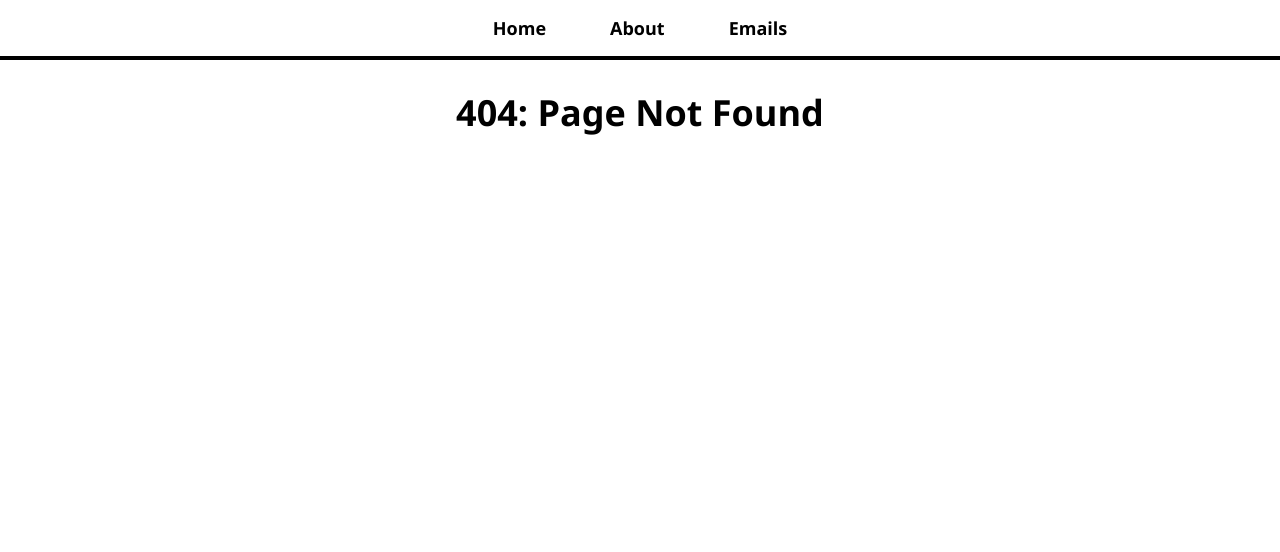
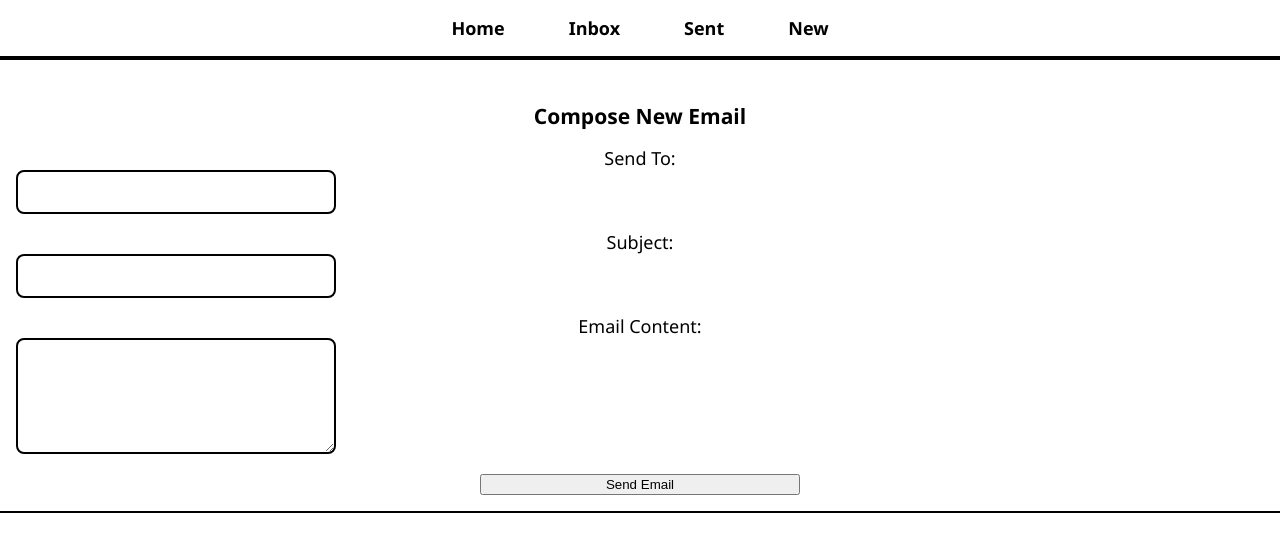
Before and after one commit to Guygolpur/Guy-Golpur-08-12-2020-front, a React (Create React App) app: page /composeNewEmail in a window 1280 px wide. Before the commit this address had no page. Shown: the top 552 px of the page. Built offline with nearby package versions, Linux system fonts and the light colour scheme.

Commit message:
Adding compose email and db data.

```diff
--- a/package.json
+++ b/package.json
@@ -2,6 +2,7 @@
   "name": "email-app",
   "version": "0.1.0",
   "private": true,
+  "proxy": "http://localhost:5000/",
   "dependencies": {
     "@testing-library/jest-dom": "^5.11.6",
     "@testing-library/react": "^11.2.2",
@@ -10,7 +11,8 @@
     "react-dom": "^17.0.1",
     "react-router-dom": "^5.2.0",
     "react-scripts": "4.0.1",
-    "web-vitals": "^0.2.4"
+    "web-vitals": "^0.2.4",
+    "whatwg-fetch": "^3.5.0"
   },
   "scripts": {
     "start": "react-scripts start",
--- a/src/App.css
+++ b/src/App.css
@@ -62,8 +62,36 @@ nav a:hover {
   border-bottom: 2px solid black;
 }
 
+.email-list-item-wrapper :hover {
+  background-color:#e0ebeb;
+}
+
 #page-body {
   max-width: 700px;
   margin: auto;
   padding-top: 64px;
 }
+
+#send-email-form {
+  border-bottom: 2px solid black;
+  padding: 16px;
+}
+
+#send-email-form h3 {
+  margin-bottom: 16px;
+}
+
+#send-email-form input, textarea {
+  display: block;
+  width: 300px;
+  padding: 8px;
+  border-radius: 8px;
+  font-family: 'Segoe UI', Tahoma, Geneva, Verdana, sans-serif;
+  font-size: 18px;
+  border: 2px solid black;
+  margin-bottom: 16px;
+}
+
+#send-email-form button {
+  width: 320px;
+}
--- a/src/App.js
+++ b/src/App.js
@@ -4,11 +4,12 @@ import {
   Switch
 } from 'react-router-dom'
 import HomePage from './screens/HomePage'
-import AboutPage from './screens/AboutPage'
 import EmailListPage from './screens/EmailListPage'
 import EmailPage from './screens/EmailPage'
 import NavBar from './NavBar'
 import PageNotFound from './screens/PageNotFound'
+import SentEmailList from './components/SentEmailList'
+import ComposeEmailForm from './components/ComposeEmailForm'
 import './App.css'
 
 function App() {
@@ -19,9 +20,10 @@ function App() {
         <div id="page-body"></div>
         <Switch>
           <Route path="/" component={HomePage} exact />
-          <Route path="/about" component={AboutPage} />
           <Route path="/email-list" component={EmailListPage} />
           <Route path="/email/:senderEmailId" component={EmailPage} />
+          <Route path="/sent-email-list" component={SentEmailList} />
+          <Route path="/composeNewEmail" component={ComposeEmailForm}/>
           <Route component={PageNotFound} />
         </Switch>
       </div>
--- a/src/NavBar.js
+++ b/src/NavBar.js
@@ -1,5 +1,7 @@
 import React from 'react'
 import { Link } from 'react-router-dom'
+
+const accountEmailAddress = "guygolpur@gmail.com"
 
 const NavBar = () => (
     <nav>
@@ -8,10 +10,13 @@ const NavBar = () => (
                 <Link to="/">Home</Link>
             </li>
             <li>
-                <Link to="/about">About</Link>
+                <Link to="/email-list">Inbox</Link>
             </li>
             <li>
-                <Link to="/email-list">Emails</Link>
+                <Link to="/sent-email-list">Sent</Link>
+            </li>
+            <li>
+                <Link to="/composeNewEmail">New</Link>
             </li>
         </ul>
     </nav>
--- /dev/null
+++ b/src/components/ComposeEmailForm.js
@@ -0,0 +1,42 @@
+import React, { useState } from 'react'
+
+const ComposeEmailForm = ({ emailAccount, setEmailInfo }) => {
+    const [receiverEmailAddress, setReceiverEmailAddress] = useState('')
+    const [emailSubject, setEmailSubject] = useState('')
+    const [emailContent, setEmailContent] = useState('')
+    const senderEmailAccount = 'guygolpur@gmail.com'
+
+    const addComment = async () => {
+        const result = await fetch(`/api/composeNewEmail`, {
+            method: 'post',
+            body: JSON.stringify({ senderEmailAccount, receiverEmailAddress, subject: emailSubject, messageContent: emailContent }),
+            headers: {
+                'Content-Type': 'application/json',
+            }
+        })
+        const body = await result.json()
+        console.log('body: ', body)
+        // setEmailInfo(body)
+    }
+
+    return (
+        <div id="send-email-form">
+            <h3>Compose New Email</h3>
+            <label>
+                Send To:
+            <input type="text" value={receiverEmailAddress} onChange={(event) => setReceiverEmailAddress(event.target.value)} />
+            </label>
+            <label>
+                Subject:
+            <input type="text" value={emailSubject} onChange={(event) => setEmailSubject(event.target.value)} />
+            </label>
+            <label>
+                Email Content:
+            <textarea rows="4" cols="50" value={emailContent} onChange={(event) => setEmailContent(event.target.value)} />
+            </label>
+            <button onClick={() => addComment()}>Send Email</button>
+        </div>
+    )
+}
+
+export default ComposeEmailForm
--- a/src/components/EmailList.js
+++ b/src/components/EmailList.js
@@ -2,15 +2,17 @@ import React from 'react'
 import { Link } from 'react-router-dom'
 
 const EmailList = ({ inboxesContent }) => (
-    <>
+    <div className="email-list-item-wrapper">
         {inboxesContent.map((email, key) => (
-            <Link className="email-list-item" key={key} to={`/email/${email.id}`}>
-                <h3>from : {email.senderEmailAddress}</h3>
-                <h4>Subject: {email.subject}</h4>
-                <p>Message brief: {email.messageContent.substring(0, 30)}...</p>
-            </Link>
+            <div className="email-list-item-wrapper">
+                <Link className="email-list-item" key={key} to={`/email/${email.id}`}>
+                    <h3>from : {email.senderEmailAddress}</h3>
+                    <h4>Subject: {email.subject}</h4>
+                    <p>Message brief: {email.messageContent.substring(0, 30)}...</p>
+                </Link>
+            </div>
         ))}
-    </>
+    </div>
 )
 
 export default EmailList
--- /dev/null
+++ b/src/components/SentEmailList.js
@@ -0,0 +1,38 @@
+import React, { useState, useEffect } from 'react'
+
+const SentEmailList = () => {
+    var emailAccount = 'guygolpur@gmail.com'
+    const [sentEmails, setSentEmails] = useState([]);
+
+    useEffect(() => {
+        const fetchData = async () => {
+            try {
+                const result = await fetch(`/api/sent-email-list?receiverEmailAddress=${emailAccount}`)
+                const body = await result.json()
+                setSentEmails(body)
+            } catch (err) {
+                console.log(`error: ${err}`)
+            }
+        }
+        fetchData()
+    }, [emailAccount]);
+
+
+    return (
+        <>
+            <h3>Sent Items</h3>
+            {console.log('sentEmails:', sentEmails)}
+            {sentEmails.map((sentEmail, key) => (
+                <div key={key}>
+                    <h3>to : {sentEmail.receiverEmailAddress}</h3>
+                    <h4>Subject: {sentEmail.subject}</h4>
+                    <p>Message brief: {sentEmail.messageContent.substring(0, 30)}...</p>
+                    <hr />
+                </div>
+            ))}
+        </>
+    )
+}
+
+
+export default SentEmailList
--- a/src/index.js
+++ b/src/index.js
@@ -1,3 +1,4 @@
+import 'whatwg-fetch'
 import React from 'react';
 import ReactDOM from 'react-dom';
 import './index.css';
--- a/src/screens/AboutPage.js
+++ /dev/null
@@ -1,12 +0,0 @@
-import React from 'react'
-
-const AboutPage = () => (
-    <>
-        <h1>About me!</h1>
-        <p>
-            bla bla bla
-        </p>
-    </>
-)
-
-export default AboutPage
--- a/src/screens/EmailListPage.js
+++ b/src/screens/EmailListPage.js
@@ -1,23 +1,33 @@
-import React from 'react'
-import emailContent from './email-content'
+import React, { useState, useEffect } from 'react'
 import EmailList from '../components/EmailList'
 
 const EmailListPage = () => {
+    var emailAccount = 'guygolpur@gmail.com'
+    const [emailList, setEmailList] = useState([]);
 
-    var receiverEmailAddress = 'guygolpur@gmail.com'
-    const emails = emailContent.find(email => email.receiverEmailAddress === receiverEmailAddress)
-    if (!emails) return <h1>Email does not exist</h1>
+    useEffect(() => {
+        const fetchData = async () => {
+            try {
+                const result = await fetch(`/api/email-list?receiverEmailAddress=${emailAccount}`)
+                const body = await result.json()
+                setEmailList(body)
+            } catch (err) {
+                console.log(`error: ${err}`)
+            }
+        }
+        fetchData()
+    }, [emailAccount]);
 
     var inboxesContent = []
-    emails.inbox.map((inbox, key) => (
+    emailList.map((inbox, key) => (
         inboxesContent = inboxesContent.concat(inbox)
     ))
 
     return (
         <>
-            <h1>{receiverEmailAddress} Emails</h1>
+            <h1>{emailAccount} Emails</h1>
             <hr />
-            <EmailList inboxesContent={inboxesContent}/>
+            <EmailList inboxesContent={inboxesContent} />
         </>
     )
 }
--- a/src/screens/EmailPage.js
+++ b/src/screens/EmailPage.js
@@ -1,34 +1,30 @@
-import React from 'react'
-import emailContent from './email-content'
-import EmailList from '../components/EmailList'
-import PageNotFound from './PageNotFound'
+import React, { useState, useEffect } from 'react'
 
 const EmailPage = ({ match }) => {
-
+    var emailAccount = 'guygolpur@gmail.com'
     let senderEmailId = match.params.senderEmailId
     senderEmailId = parseInt(senderEmailId)
-    console.log('senderEmailId: ', senderEmailId)
-    var receiverEmailAddress = 'guygolpur@gmail.com'
+    const [emailContent, setEmailContent] = useState([]);
 
-    const email = emailContent.find(email => email.receiverEmailAddress === receiverEmailAddress)
-    if (!email) return <PageNotFound />
-
-    var emailById = []
-    email.inbox.map((inbox, key) => {
-        if (inbox.id === senderEmailId) emailById = emailById.concat(inbox)
-    })
-
-    var otherEmails = []
-    email.inbox.map((inbox, key) => {
-        if (inbox.id !== senderEmailId) otherEmails = otherEmails.concat(inbox)
-    })
+    useEffect(() => {
+        const fetchData = async () => {
+            try {
+                const result = await fetch(`/api/email/${senderEmailId}/${emailAccount}`)
+                const body = await result.json()
+                setEmailContent(arr => [...arr, body])
+            } catch (err) {
+                console.log(`error: ${err}`)
+            }
+        }
+        fetchData()
+    }, [emailAccount]);
 
 
     return (
         <>
-            <h1>{email.receiverEmailAddress}</h1>
+            <h1>{emailAccount}</h1>
             <hr />
-            <div>{emailById.map((content, key) => (
+            <div>{emailContent.map((content, key) => (
                 <div key={key}>
                     <h2>from : {content.senderEmailAddress}</h2>
                     <h2>Subject: {content.subject}</h2>
@@ -37,9 +33,6 @@ const EmailPage = ({ match }) => {
                 </div>
             ))}
             </div>
-
-            <h1>Other Emails</h1>
-            <EmailList inboxesContent={otherEmails} />
         </>
     )
 }
--- a/src/screens/email-content.js
+++ b/src/screens/email-content.js
@@ -4,8 +4,8 @@ const emails = [
         inbox: [
             {
                 id: 0,
-                senderEmailAddress: 'from@gmail.com',
-                subject: 'check',
+                senderEmailAddress: 'golpur@hotmail.com',
+                subject: 'its Guy from hotmail!',
                 messageContent: 'I am here only to check your email app :)'
             },
             {
@@ -38,6 +38,14 @@ const emails = [
                 subject: 'Advertisment',
                 messageContent: 'I am here only to DOUBLE check your email app :)'
             }
+        ],
+        sent: [
+            {
+                id: 0,
+                receiverEmailAddress: 'golpur@hotmail.com',
+                subject: 'guy golpur from gmail!',
+                messageContent: 'Hi, can you read this content?'
+            }
         ]
     },
     {
@@ -48,6 +56,20 @@ const emails = [
                 senderEmailAddress: 'from2@gmail.com',
                 subject: 'dear Golpur',
                 messageContent: 'Hi, can you read this content?'
+            },
+            {
+                id: 1,
+                senderEmailAddress: 'guygolpur@gmail.com',
+                subject: 'guy golpur from gmail!',
+                messageContent: 'Hi, can you read this content?'
+            }
+        ],
+        sent: [
+            {
+                id: 0,
+                receiverEmailAddress: 'guygolpur@gmail.com',
+                subject: 'its Guy from hotmail!',
+                messageContent: 'I am here only to check your email app :)'
             }
         ]
     }
```
Also changed, not shown: 2 other files (tests, documents, lock files or other folders).
